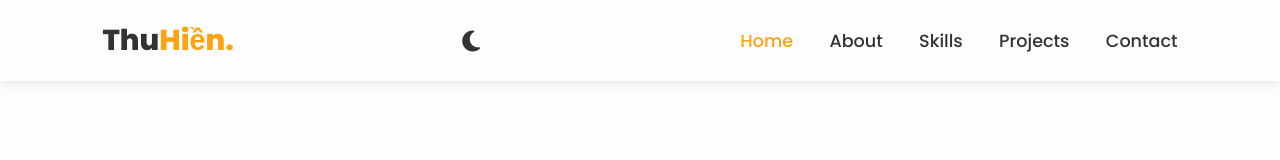
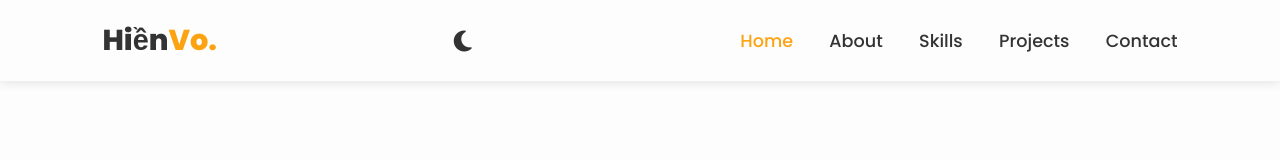
Before and after one commit to Hinn31/profile_devplus, a website built with Vite: page index.html in a window 1280 px wide. Shown: the top 160 px of the page. Built offline with nearby package versions, Linux system fonts and the light colour scheme.

Commit message:
update css

```diff
--- a/index.html
+++ b/index.html
@@ -15,7 +15,7 @@
 <body>
 
     <header>
-        <a href="#" class="logo">Thu<span>Hiền.</span></a>
+        <a href="#" class="logo">Hiền<span>Vo.</span></a>
 
         <div class="header-right" style="display: flex; align-items: center; gap: 20px;">
             <i class="fas fa-moon" id="darkmode-icon"></i>
@@ -203,7 +203,5 @@
     </footer>
 
     <script src="./src/js/main.js" type="module"></script>
-
-
 </body>
 </html>
```
